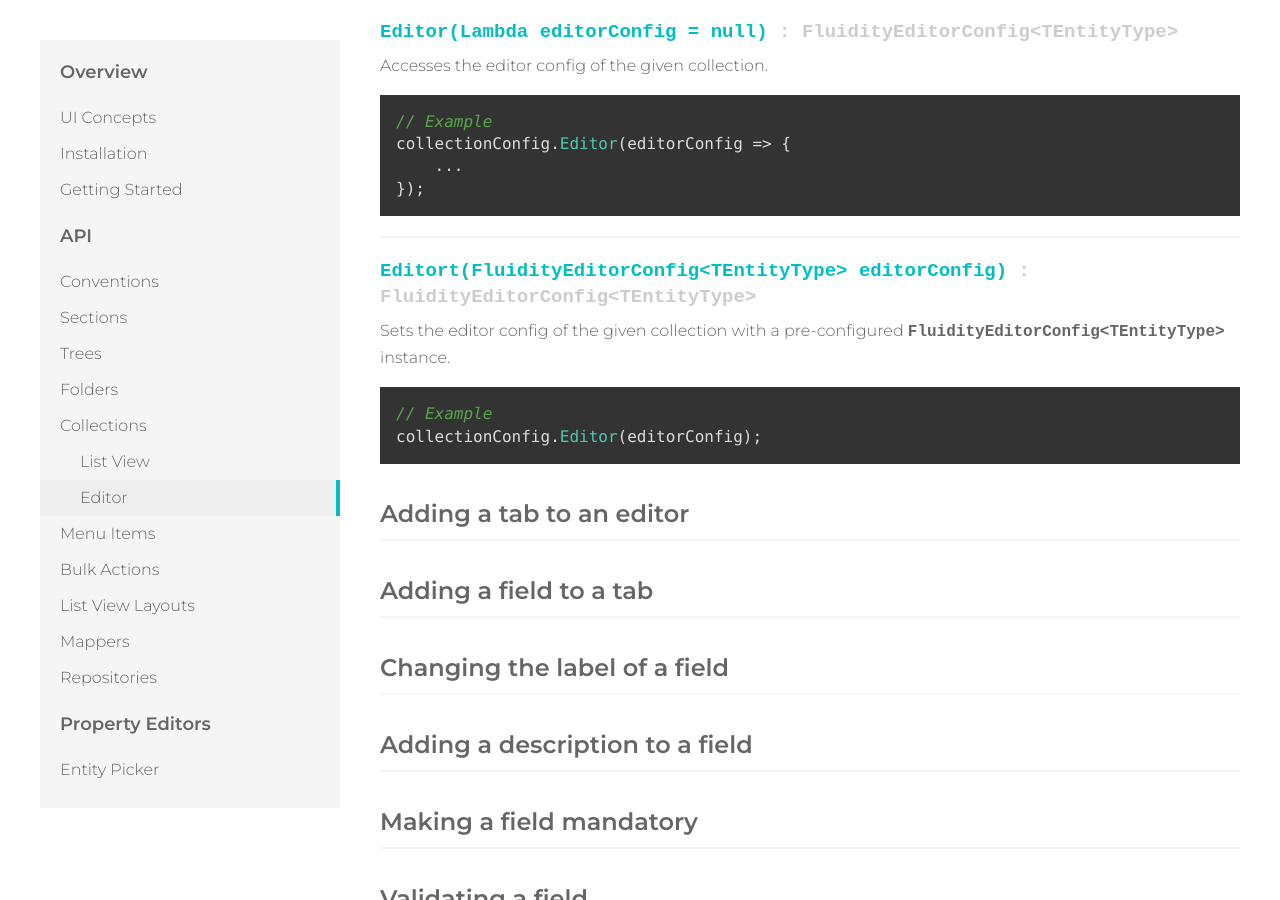
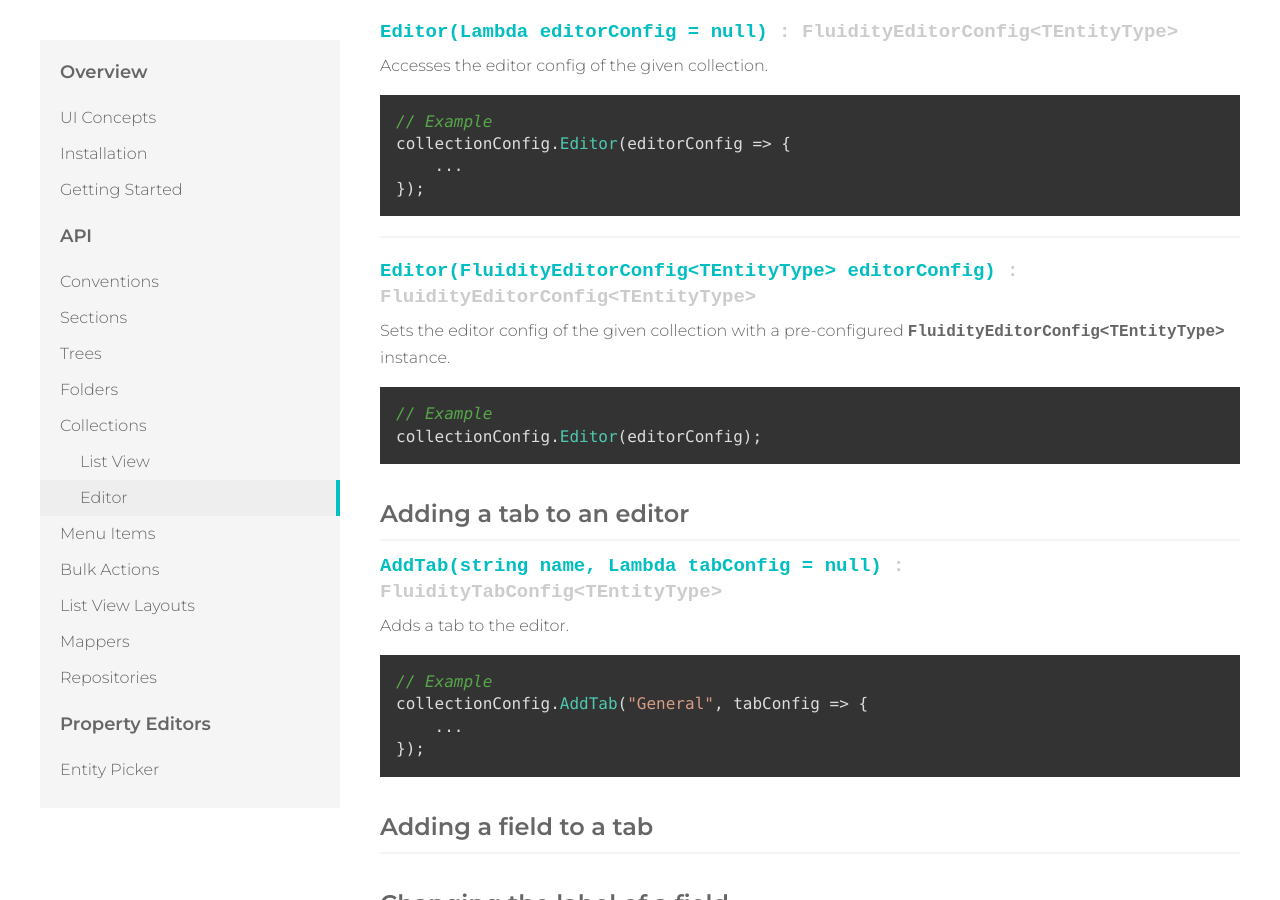
Before and after one commit to mattbrailsford/umbraco-fluidity, a Jekyll site: the page built from docs/_pages/02-api-04-collections-01-editor.md, in a window 1280 px wide and 900 px high, scrolled down 550 px. Built offline with Jekyll 4.4.1, drawn with Linux system fonts in a browser that asks for light colours.

Commit message:
Add tab docs

`````diff
--- a/docs/_pages/02-api-04-collections-01-editor.md
+++ b/docs/_pages/02-api-04-collections-01-editor.md
@@ -24,7 +24,7 @@ collectionConfig.Editor(editorConfig => {
 ````
 ---
 
-#### Editort(FluidityEditorConfig&lt;TEntityType&gt; editorConfig) *: FluidityEditorConfig&lt;TEntityType&gt;*
+#### Editor(FluidityEditorConfig&lt;TEntityType&gt; editorConfig) *: FluidityEditorConfig&lt;TEntityType&gt;*
 {: .signature}
 
 Sets the editor config of the given collection with a pre-configured `FluidityEditorConfig<TEntityType>` instance.
@@ -36,6 +36,18 @@ collectionConfig.Editor(editorConfig);
 
 ### Adding a tab to an editor
 {: .mt}
+
+#### AddTab(string name, Lambda tabConfig = null) *: FluidityTabConfig&lt;TEntityType&gt;*
+{: .signature}
+
+Adds a tab to the editor.
+
+````csharp
+// Example
+collectionConfig.AddTab("General", tabConfig => {
+    ...
+});
+````
 
 ### Adding a field to a tab
 {: .mt}
`````
Also changed, not shown: docs/_pages/02-api-04-collections.md (+1 -1 lines).
